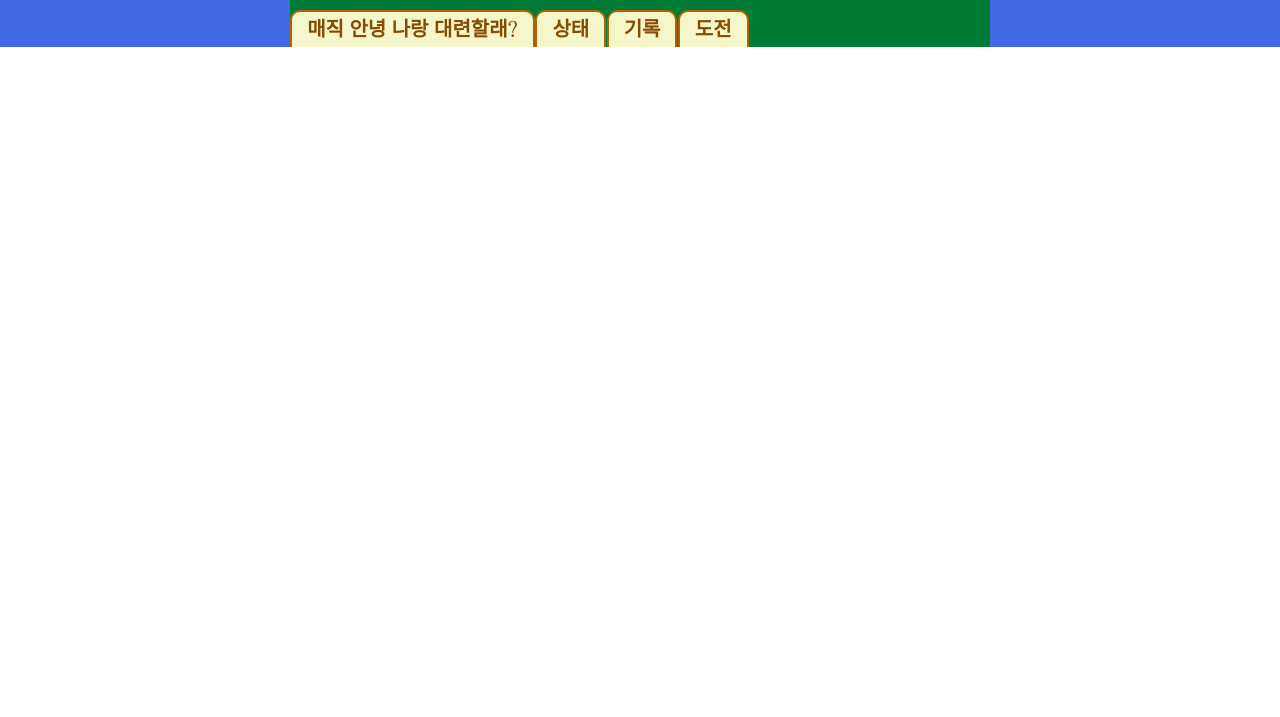
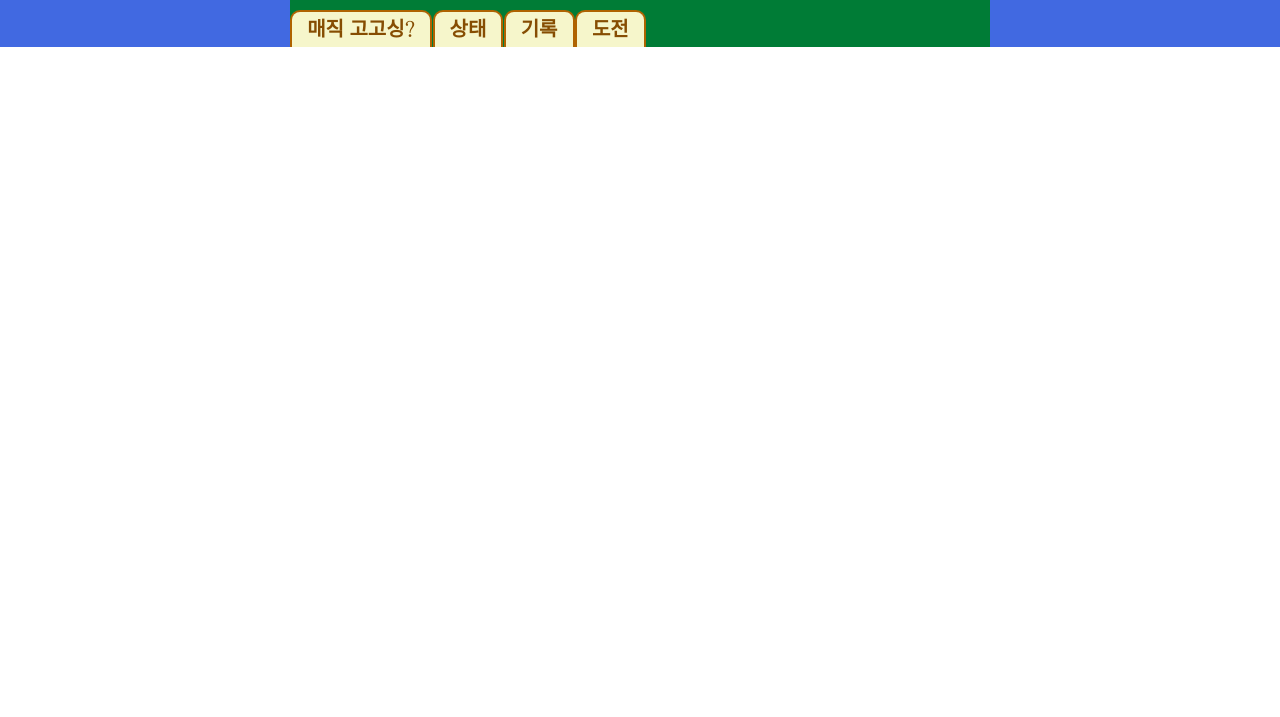
Before and after one commit to 4up456/Dregon, a plain HTML site: page index.html in a window 1280 px wide. Shown: the part 83-800 px from the top of the page. Drawn offline with nearby package versions, Linux system fonts and the light colour scheme.

Commit message:
메인 페이지 생성

```diff
--- a/index.html
+++ b/index.html
@@ -26,7 +26,7 @@
       <div class="menu">
         <ul class="main-menu">
           <li class="magic">
-            <a href="/">매직 안녕 나랑 대련할래?</a>
+            <a href="/">매직 고고싱?</a>
           </li>
           <li class="status">
             <a href="/">상태</a>
```
